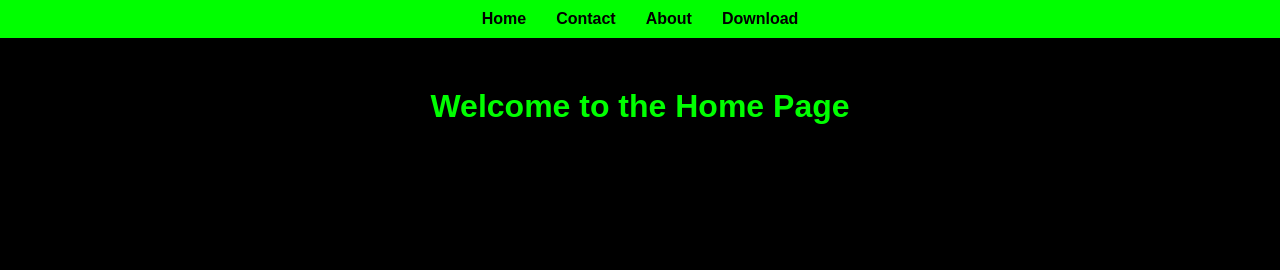
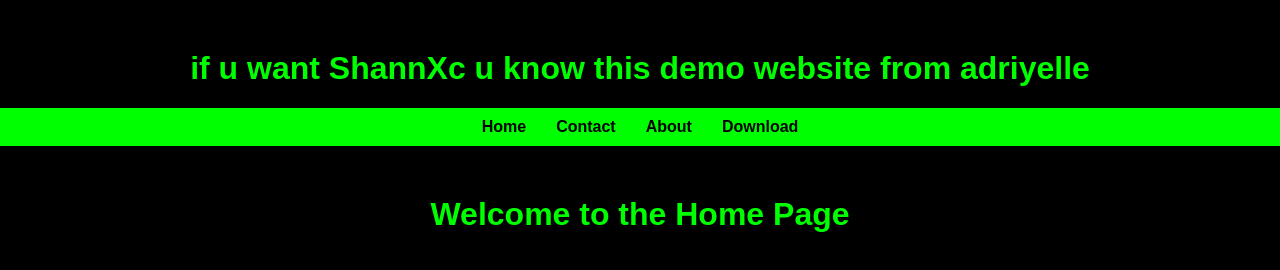
Before and after one commit to Adriyelle/WebsiteServerbyGithub, a plain HTML site: page index.html in a window 1280 px wide. Drawn offline with Linux system fonts and the light colour scheme.

Commit message:
Update index.html

```diff
--- a/index.html
+++ b/index.html
@@ -8,6 +8,7 @@
     <script src="scripts.js" defer></script>
 </head>
 <body>
+    <h1>if u want ShannXc u know this demo website from adriyelle</h1>
     <nav>
         <ul>
             <li><a href="index.html">Home</a></li>
```
